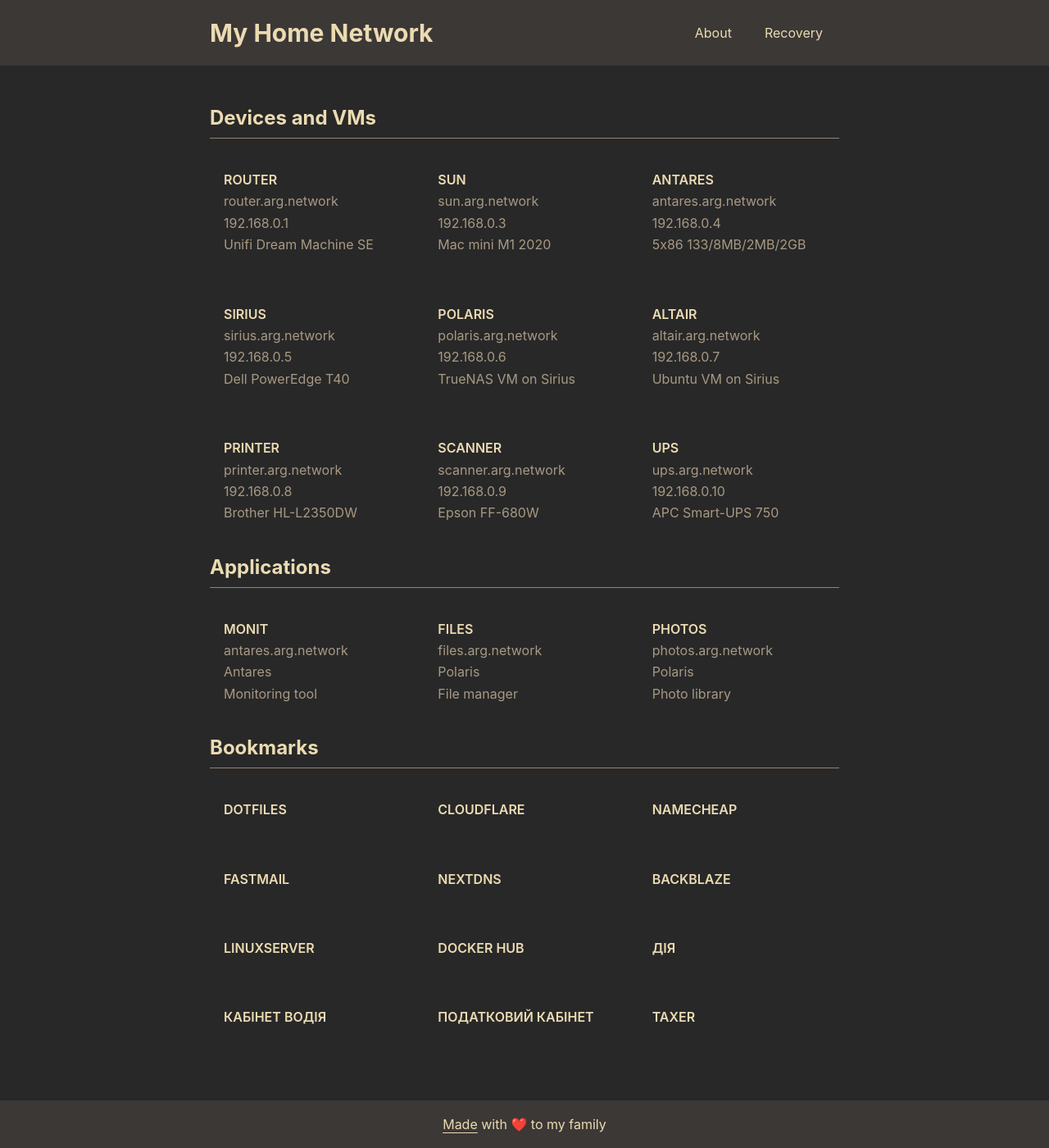
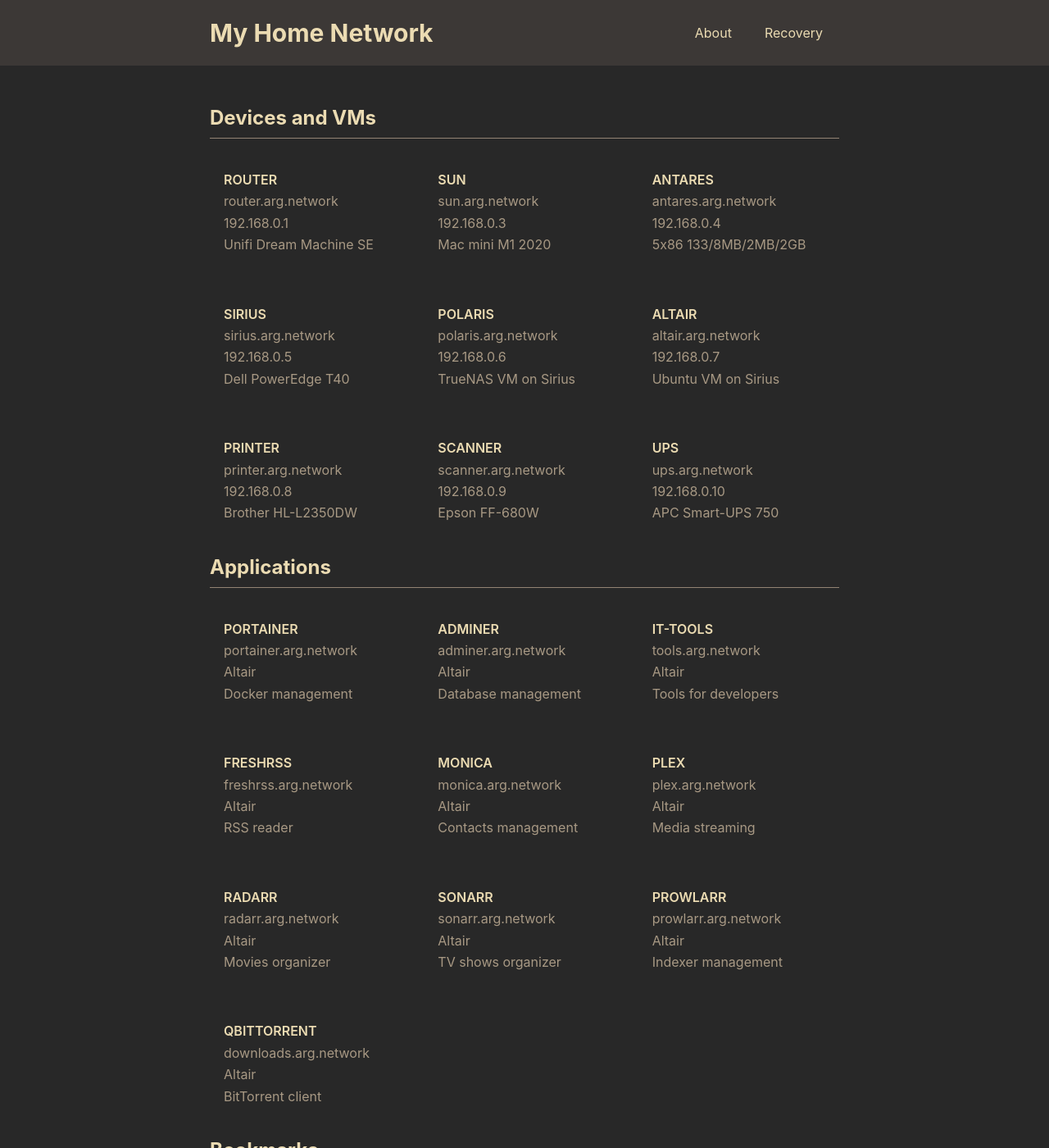
Before and after one commit to arg/dotfiles, a Jekyll site: the page built from docs/index.html, in a window 1280 px wide and 1400 px high. Shown: the whole window at 82% size. Built offline with Jekyll 4.4.1, drawn with Linux system fonts in a browser that asks for light colours.

Commit message:
Application list update

```diff
--- a/docs/_data/applications.yml
+++ b/docs/_data/applications.yml
@@ -1,15 +1,50 @@
-- name: 'Monit'
-  description: 'Monitoring tool'
-  url: 'https://antares.arg.network'
-  hostname: 'antares.arg.network'
-  location: 'Antares'
-- name: 'Files'
-  description: 'File manager'
-  url: 'https://files.arg.network'
-  hostname: 'files.arg.network'
-  location: 'Polaris'
-- name: 'Photos'
-  description: 'Photo library'
-  url: 'https://photos.arg.network'
-  hostname: 'photos.arg.network'
-  location: 'Polaris'
+- name: 'Portainer'
+  description: 'Docker management'
+  url: 'https://portainer.arg.network'
+  hostname: 'portainer.arg.network'
+  location: 'Altair'
+- name: 'Adminer'
+  description: 'Database management'
+  url: 'https://adminer.arg.network'
+  hostname: 'adminer.arg.network'
+  location: 'Altair'
+- name: 'IT-Tools'
+  description: 'Tools for developers'
+  url: 'https://tools.arg.network'
+  hostname: 'tools.arg.network'
+  location: 'Altair'
+- name: 'FreshRSS'
+  description: 'RSS reader'
+  url: 'https://freshrss.arg.network'
+  hostname: 'freshrss.arg.network'
+  location: 'Altair'
+- name: 'Monica'
+  description: 'Contacts management'
+  url: 'https://monica.arg.network'
+  hostname: 'monica.arg.network'
+  location: 'Altair'
+- name: 'Plex'
+  description: 'Media streaming'
+  url: 'https://plex.arg.network'
+  hostname: 'plex.arg.network'
+  location: 'Altair'
+- name: 'Radarr'
+  description: 'Movies organizer'
+  url: 'https://radarr.arg.network'
+  hostname: 'radarr.arg.network'
+  location: 'Altair'
+- name: 'Sonarr'
+  description: 'TV shows organizer'
+  url: 'https://sonarr.arg.network'
+  hostname: 'sonarr.arg.network'
+  location: 'Altair'
+- name: 'Prowlarr'
+  description: 'Indexer management'
+  url: 'https://prowlarr.arg.network'
+  hostname: 'prowlarr.arg.network'
+  location: 'Altair'
+- name: 'qBittorrent'
+  description: 'BitTorrent client'
+  url: 'https://downloads.arg.network'
+  hostname: 'downloads.arg.network'
+  location: 'Altair'
```
